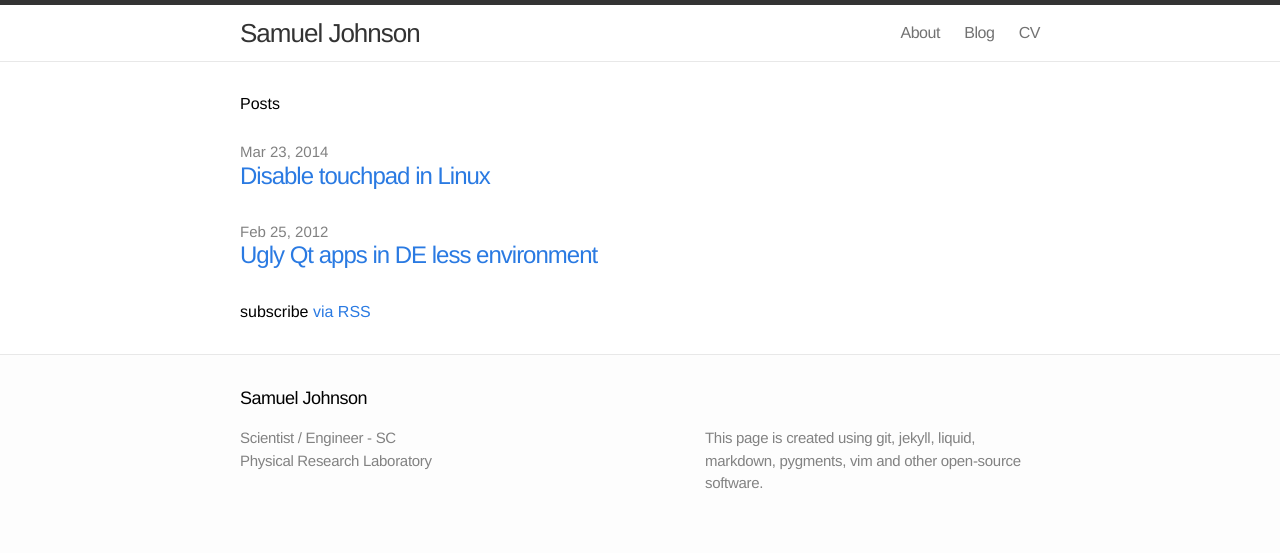
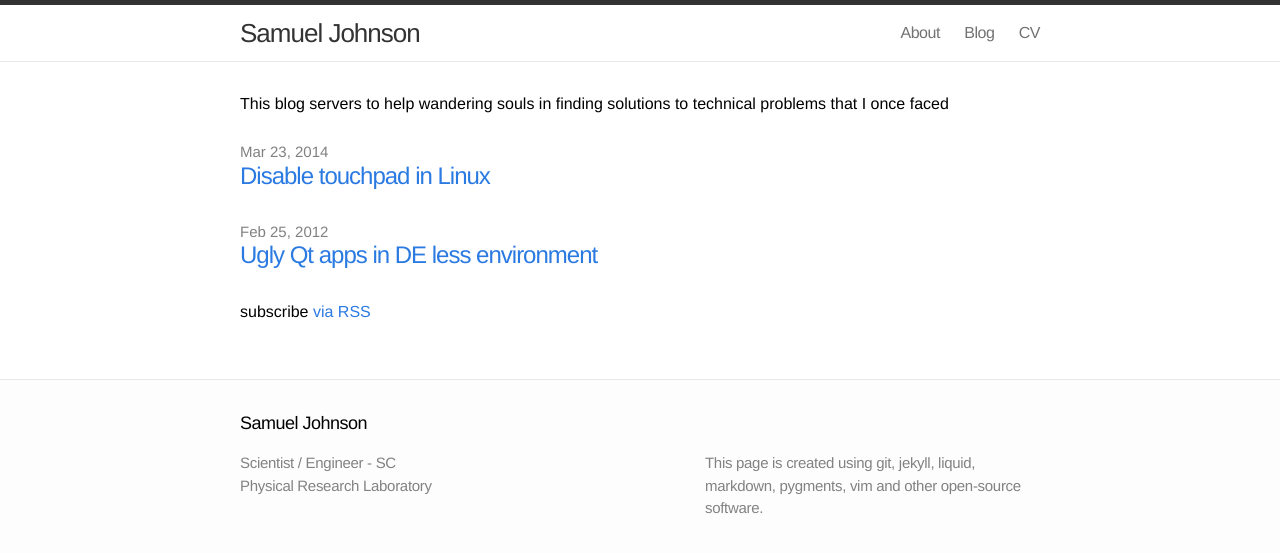
Before and after one commit to samueljohnson/samueljohnson.github.io.archive, a Jekyll site: the page built from blog/index.html, in a window 1280 px wide. Shown: the top 553 px of the page. Built offline with Jekyll 4.4.1, drawn with Linux system fonts in a browser that asks for light colours.

Commit message:
Added description to blog

```diff
--- a/_posts/2014-03-23-Disable-touchpad-in-Linux.markdown
+++ b/_posts/2014-03-23-Disable-touchpad-in-Linux.markdown
@@ -7,7 +7,7 @@ category: Linux
 
 One of the first thing I do whenever I install a new OS is to disable the annoying touchpad on the laptop. It always seem to get in my way while typing.
 
-The following steps has been tested and works on Arch Linux, it should however also work on other distro's as well.
+The following steps has been tested on Arch Linux, it should however also work on other distro's as well.
 
 #### 1) Find out the name of your touchpad device. Mine is "Elantech Touchpad".
 
--- a/blog/index.html
+++ b/blog/index.html
@@ -5,7 +5,7 @@ title: "Blog"
 
 <div class="home">
 
-  <h1>Posts</h1>
+  <h1>This blog servers to help wandering souls in finding solutions to technical problems that I once faced<h1>
 
   <ul class="posts">
     {% for post in site.posts %}
```
